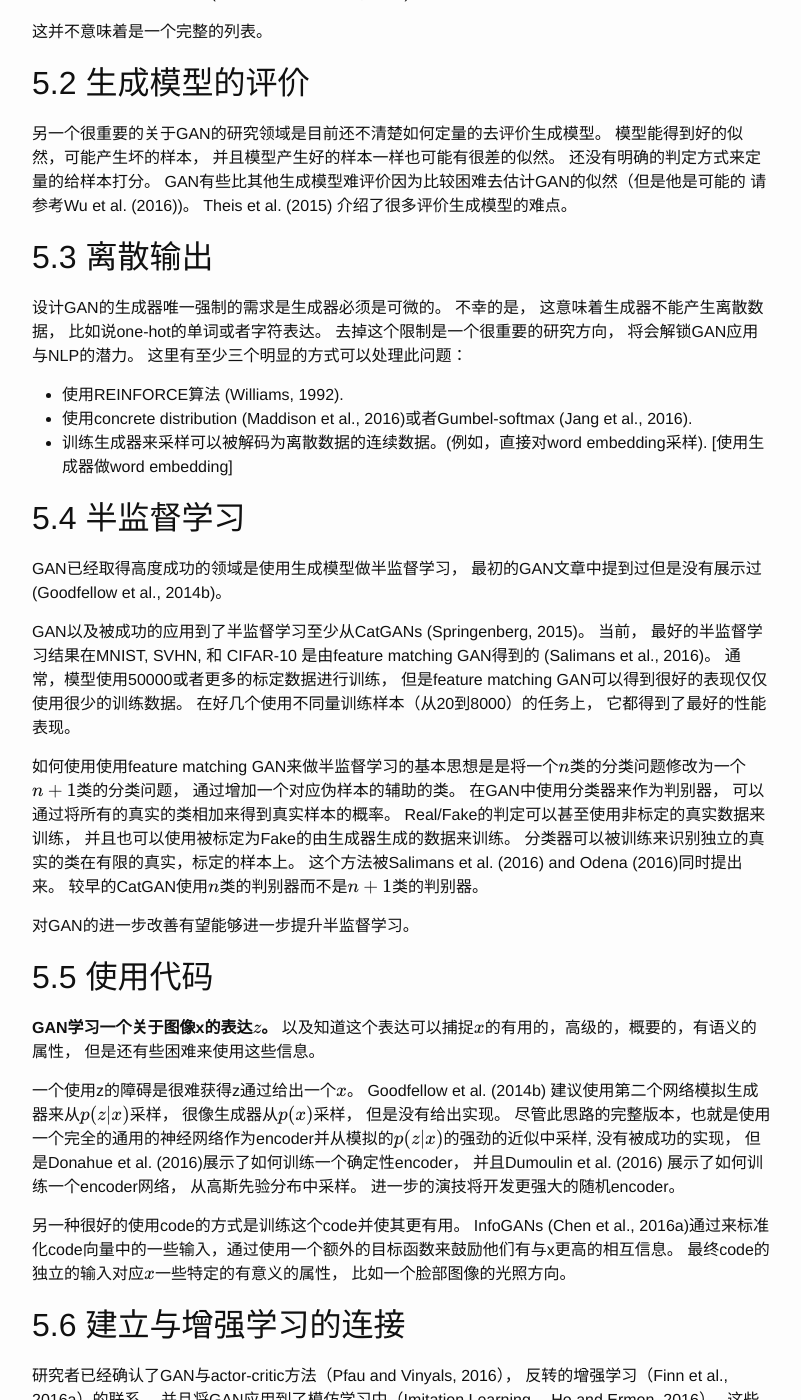
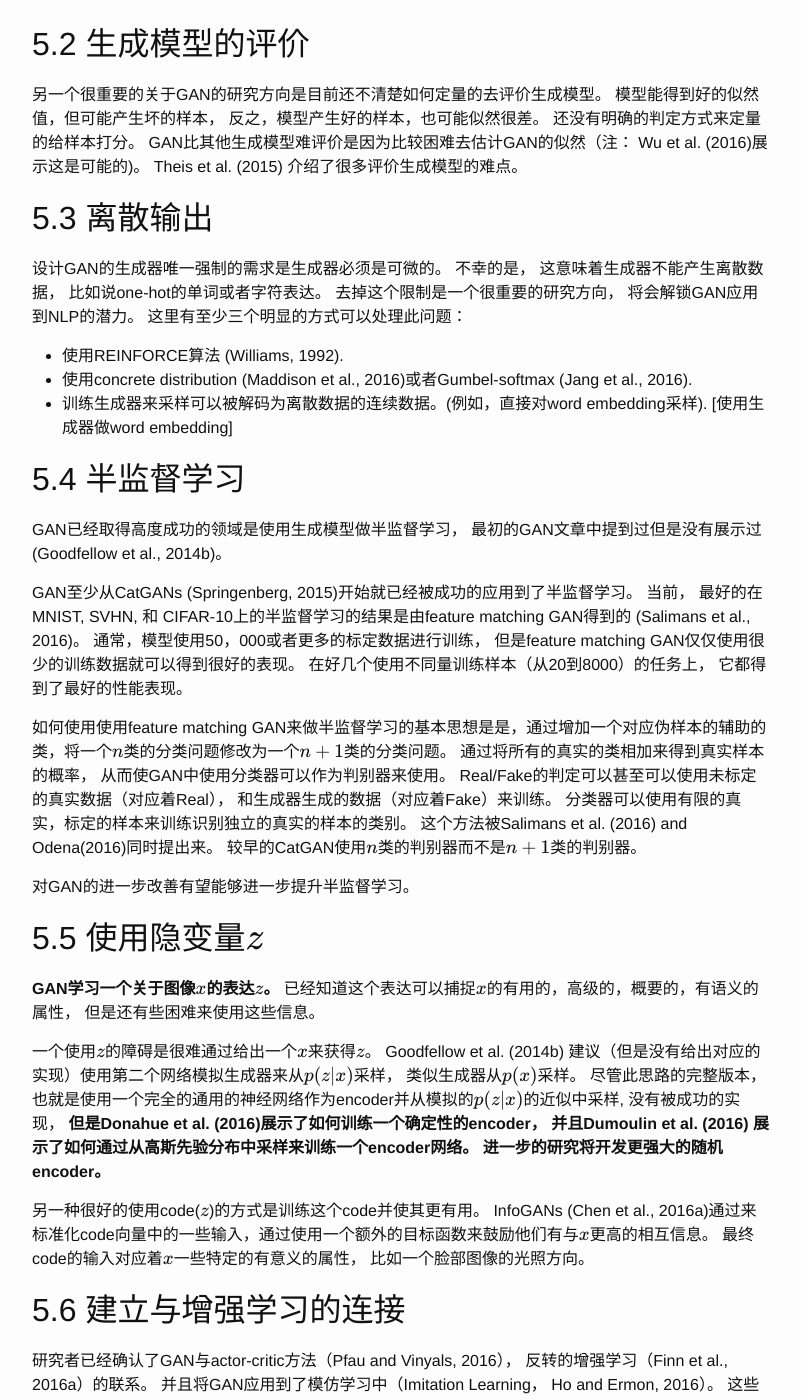
Before and after one commit to sinpycn/sinpycn.github.io, a Jekyll site: the page built from _posts/research/2017-05-10-GAN-Tutorial-Research-Frontiers.md, in a window 1280 px wide and 1400 px high, scrolled down 6981 px. Shown: the whole window, without its empty margins (238-1039 px from the left). Built offline with Jekyll 4.4.1, drawn with Linux system fonts in a browser that asks for light colours; formulas are drawn with MathJax 3; some of the changed text lies outside the part shown.

Commit message:
Update 2017-05-10-GAN-Tutorial-Research-Frontiers.md

```diff
--- a/_posts/research/2017-05-10-GAN-Tutorial-Research-Frontiers.md
+++ b/_posts/research/2017-05-10-GAN-Tutorial-Research-Frontiers.md
@@ -131,33 +131,32 @@ Unrolled GAN的思想是建立一个计算图描述$$k$$步的判别器学习，
 
 图32： 在一个二维空间，UnrolledGAN可以拟合所有的混合高斯的mode。 图片来自Metz et al. (2016).
 
-[制作中, 最后修改时间： 2017年5月24日]
 
 ### 5.1.2 其他游戏
 
-如果我们的关于如何理解是否一个连续，高维，非凸的游戏将收敛的理论可以被改善， 或者如果我们可以开发算法来让收敛更可靠比同步梯度下降， 除了GAN以外的好多领域都会受益。
-即便是仅仅AI研究，我们也可以找到很多的应用场景：
+如果关于一个连续，高维，非凸的游戏收敛的理论可以被改善， 或者如果我们可以开发算法来让收敛比同步梯度下降更可靠， 除了GAN以外，还有好多领域都会受益。
+即便是仅仅限定在AI研究领域，我们也可以找到很多的应用场景：
 * 真正玩游戏的应用， 比如AlphaGO （Silver et al., 2016）
 * 安全领域机器学习， 这类模型必须要拒绝对抗样本 (Szegedy et al., 2014; Goodfellow et al., 2014a).
 * 通过domain对抗训练进行Domain adaptation (Ganin et al., 2015).
 * 保护隐私的对抗机制 (Edwards and Storkey, 2015).
 * 密码系统的对抗机制 (Abadi and Andersen, 2016).
 
-这并不意味着是一个完整的列表。
+应该还有很多的应用没有包含在此列表中。
 
 ## 5.2 生成模型的评价
 
-另一个很重要的关于GAN的研究领域是目前还不清楚如何定量的去评价生成模型。
-模型能得到好的似然，可能产生坏的样本， 并且模型产生好的样本一样也可能有很差的似然。
+另一个很重要的关于GAN的研究方向是目前还不清楚如何定量的去评价生成模型。
+模型能得到好的似然值，但可能产生坏的样本， 反之，模型产生好的样本，也可能似然很差。
 还没有明确的判定方式来定量的给样本打分。
-GAN有些比其他生成模型难评价因为比较困难去估计GAN的似然（但是他是可能的 请参考Wu et al. (2016))。
+GAN比其他生成模型难评价是因为比较困难去估计GAN的似然（注： Wu et al. (2016)展示这是可能的)。
 Theis et al. (2015) 介绍了很多评价生成模型的难点。
 
 ## 5.3 离散输出
 
 设计GAN的生成器唯一强制的需求是生成器必须是可微的。
 不幸的是， 这意味着生成器不能产生离散数据， 比如说one-hot的单词或者字符表达。
-去掉这个限制是一个很重要的研究方向， 将会解锁GAN应用与NLP的潜力。
+去掉这个限制是一个很重要的研究方向， 将会解锁GAN应用到NLP的潜力。
 这里有至少三个明显的方式可以处理此问题：
 * 使用REINFORCE算法 (Williams, 1992).
 * 使用concrete distribution (Maddison et al., 2016)或者Gumbel-softmax (Jang et al., 2016).
@@ -167,33 +166,32 @@ Theis et al. (2015) 介绍了很多评价生成模型的难点。
 
 GAN已经取得高度成功的领域是使用生成模型做半监督学习， 最初的GAN文章中提到过但是没有展示过(Goodfellow et al., 2014b)。
 
-GAN以及被成功的应用到了半监督学习至少从CatGANs (Springenberg, 2015)。 当前， 最好的半监督学习结果在MNIST, SVHN, 和 CIFAR-10 是由feature matching GAN得到的 (Salimans et al., 2016)。
-通常，模型使用50000或者更多的标定数据进行训练， 但是feature matching GAN可以得到很好的表现仅仅使用很少的训练数据。
+GAN至少从CatGANs (Springenberg, 2015)开始就已经被成功的应用到了半监督学习。 当前， 最好的在MNIST, SVHN, 和 CIFAR-10上的半监督学习的结果是由feature matching GAN得到的 (Salimans et al., 2016)。
+通常，模型使用50，000或者更多的标定数据进行训练， 但是feature matching GAN仅仅使用很少的训练数据就可以得到很好的表现。
 在好几个使用不同量训练样本（从20到8000）的任务上， 它都得到了最好的性能表现。
 
-如何使用使用feature matching GAN来做半监督学习的基本思想是是将一个$$n$$类的分类问题修改为一个$$n+1$$类的分类问题， 通过增加一个对应伪样本的辅助的类。
-在GAN中使用分类器来作为判别器， 可以通过将所有的真实的类相加来得到真实样本的概率。
-Real/Fake的判定可以甚至使用非标定的真实数据来训练， 并且也可以使用被标定为Fake的由生成器生成的数据来训练。
-分类器可以被训练来识别独立的真实的类在有限的真实，标定的样本上。 这个方法被Salimans et al. (2016) and Odena
-(2016)同时提出来。
+如何使用使用feature matching GAN来做半监督学习的基本思想是是，通过增加一个对应伪样本的辅助的类，将一个$$n$$类的分类问题修改为一个$$n+1$$类的分类问题。
+通过将所有的真实的类相加来得到真实样本的概率， 从而使GAN中使用分类器可以作为判别器来使用。
+Real/Fake的判定可以甚至可以使用未标定的真实数据（对应着Real）， 和生成器生成的数据（对应着Fake）来训练。
+分类器可以使用有限的真实，标定的样本来训练识别独立的真实的样本的类别。
+这个方法被Salimans et al. (2016) and Odena(2016)同时提出来。
 较早的CatGAN使用$$n$$类的判别器而不是$$n+1$$类的判别器。
 
 对GAN的进一步改善有望能够进一步提升半监督学习。
 
-## 5.5 使用代码
+## 5.5 使用隐变量$$z$$
 
-**GAN学习一个关于图像x的表达$$z$$。**
-以及知道这个表达可以捕捉$$x$$的有用的，高级的，概要的，有语义的属性， 但是还有些困难来使用这些信息。
+**GAN学习一个关于图像$$x$$的表达$$z$$。**
+已经知道这个表达可以捕捉$$x$$的有用的，高级的，概要的，有语义的属性， 但是还有些困难来使用这些信息。
 
-一个使用z的障碍是很难获得z通过给出一个$$x$$。
-Goodfellow et al. (2014b) 建议使用第二个网络模拟生成器来从$$p(z|x)$$采样， 很像生成器从$$p(x)$$采样， 但是没有给出实现。
-尽管此思路的完整版本，也就是使用一个完全的通用的神经网络作为encoder并从模拟的$$p(z|x)$$的强劲的近似中采样, 没有被成功的实现，
-但是Donahue et al. (2016)展示了如何训练一个确定性encoder， 并且Dumoulin et al. (2016) 展示了如何训练一个encoder网络，
-从高斯先验分布中采样。 进一步的演技将开发更强大的随机encoder。
+一个使用$$z$$的障碍是很难通过给出一个$$x$$来获得$$z$$。
+Goodfellow et al. (2014b) 建议（但是没有给出对应的实现）使用第二个网络模拟生成器来从$$p(z|x)$$采样， 类似生成器从$$p(x)$$采样。
+尽管此思路的完整版本，也就是使用一个完全的通用的神经网络作为encoder并从模拟的$$p(z|x)$$的近似中采样, 没有被成功的实现，
+**但是Donahue et al. (2016)展示了如何训练一个确定性的encoder， 并且Dumoulin et al. (2016) 展示了如何通过从高斯先验分布中采样来训练一个encoder网络。 进一步的研究将开发更强大的随机encoder。**
 
-另一种很好的使用code的方式是训练这个code并使其更有用。
-InfoGANs (Chen et al., 2016a)通过来标准化code向量中的一些输入，通过使用一个额外的目标函数来鼓励他们有与x更高的相互信息。
-最终code的独立的输入对应$$x$$一些特定的有意义的属性， 比如一个脸部图像的光照方向。
+另一种很好的使用code($$z$$)的方式是训练这个code并使其更有用。
+InfoGANs (Chen et al., 2016a)通过来标准化code向量中的一些输入，通过使用一个额外的目标函数来鼓励他们有与$$x$$更高的相互信息。
+最终code的输入对应着$$x$$一些特定的有意义的属性， 比如一个脸部图像的光照方向。
 
 ## 5.6 建立与增强学习的连接
 
```
